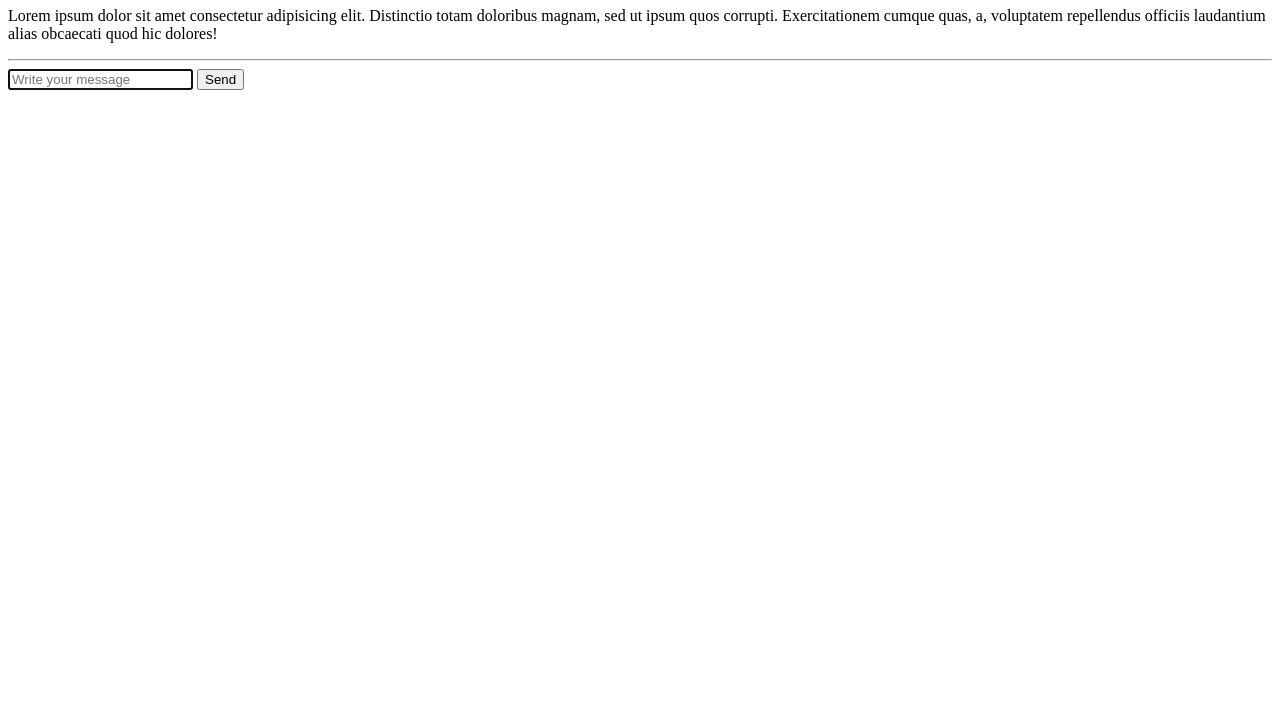
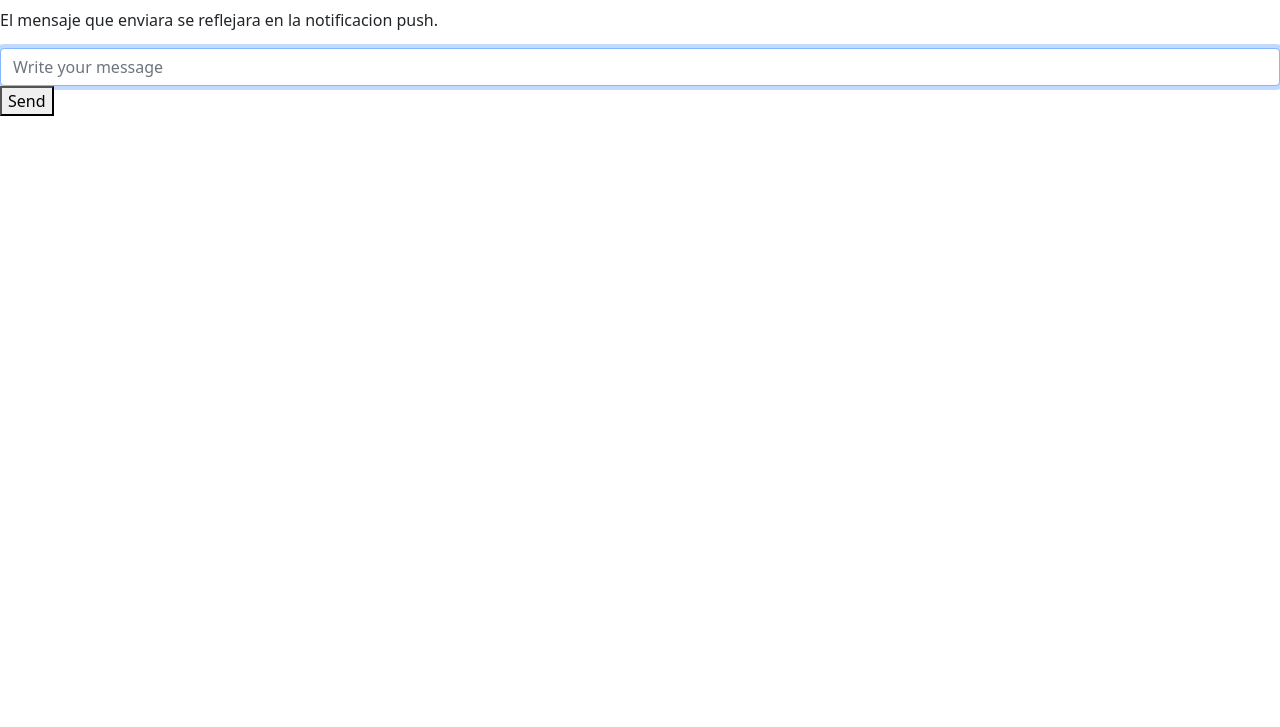
Before and after one commit to pabloApoca/Web-Push, a website: page src/public/index.html in a window 1280 px wide. Shown: the part 73-800 px from the top of the page. Drawn offline with nearby package versions, Linux system fonts and the light colour scheme.

Commit message:
Se aplico Bootstrap

```diff
--- a/src/public/index.html
+++ b/src/public/index.html
@@ -4,16 +4,17 @@
     <meta charset="UTF-8">
     <meta name="viewport" content="width=device-width, initial-scale=1.0">
     <meta http-equiv="X-UA-Compatible" content="ie=edge">
+    <link href="https://cdn.jsdelivr.net/npm/bootstrap@5.0.0-beta1/dist/css/bootstrap.min.css" rel="stylesheet" integrity="sha384-giJF6kkoqNQ00vy+HMDP7azOuL0xtbfIcaT9wjKHr8RbDVddVHyTfAAsrekwKmP1" crossorigin="anonymous">
     <title>Web Push</title>
 </head>
 <body>
    <h1>Welcome to my site</h1>
-    <p>Lorem ipsum dolor sit amet consectetur adipisicing elit. Distinctio totam doloribus magnam, sed ut ipsum quos corrupti. Exercitationem cumque quas, a, voluptatem repellendus officiis laudantium alias obcaecati quod hic dolores!</p>
 
     <hr>
+    <p> El mensaje que enviara se reflejara en la notificacion push.</p>
 
     <form id="myform">
-        <input type="text" placeholder="Write your message" id="message" autofocus>
+        <input type="text" class="form-control" placeholder="Write your message" id="message" autofocus>
         <button>
             Send
         </button>
```
